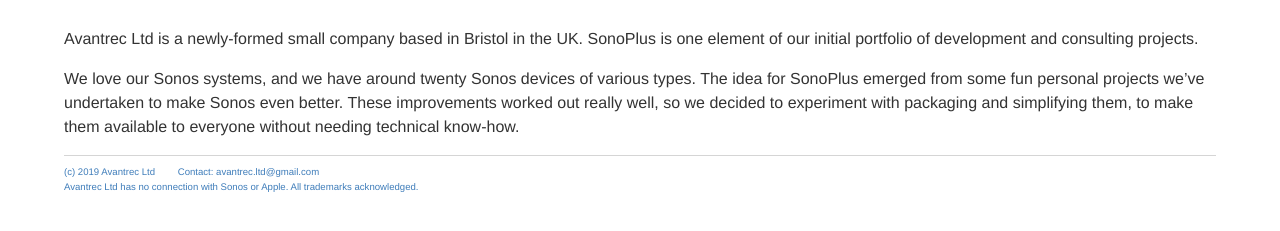
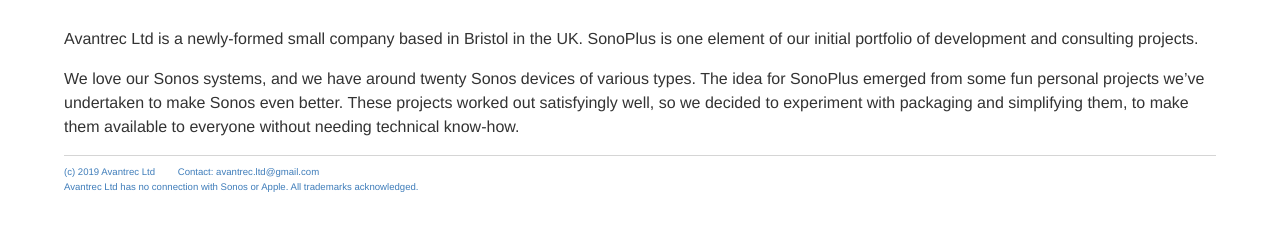
Before and after one commit to avantrec/avantrec.github.io, a Jekyll site: the page built from sonoplus/avantrec.md, in a window 1280 px wide. Shown: the part 241-472 px from the top of the page. Built offline with Jekyll 4.4.1, drawn with Linux system fonts in a browser that asks for light colours.

Commit message:
Minor edits

```diff
--- a/sonoplus/avantrec.md
+++ b/sonoplus/avantrec.md
@@ -7,4 +7,4 @@
 
 Avantrec Ltd is a newly-formed small company based in Bristol in the UK. SonoPlus is one element of our initial portfolio of development and consulting projects.
 
-We love our Sonos systems, and we have around twenty Sonos devices of various types. The idea for SonoPlus emerged from some fun personal projects we've undertaken to make Sonos even better. These improvements worked out really well, so we decided to experiment with packaging and simplifying them, to make them available to everyone without needing technical know-how.
+We love our Sonos systems, and we have around twenty Sonos devices of various types. The idea for SonoPlus emerged from some fun personal projects we've undertaken to make Sonos even better. These projects worked out satisfyingly well, so we decided to experiment with packaging and simplifying them, to make them available to everyone without needing technical know-how.
```
Also changed, not shown: sonoplus/faq.md (+1 -1 lines).
